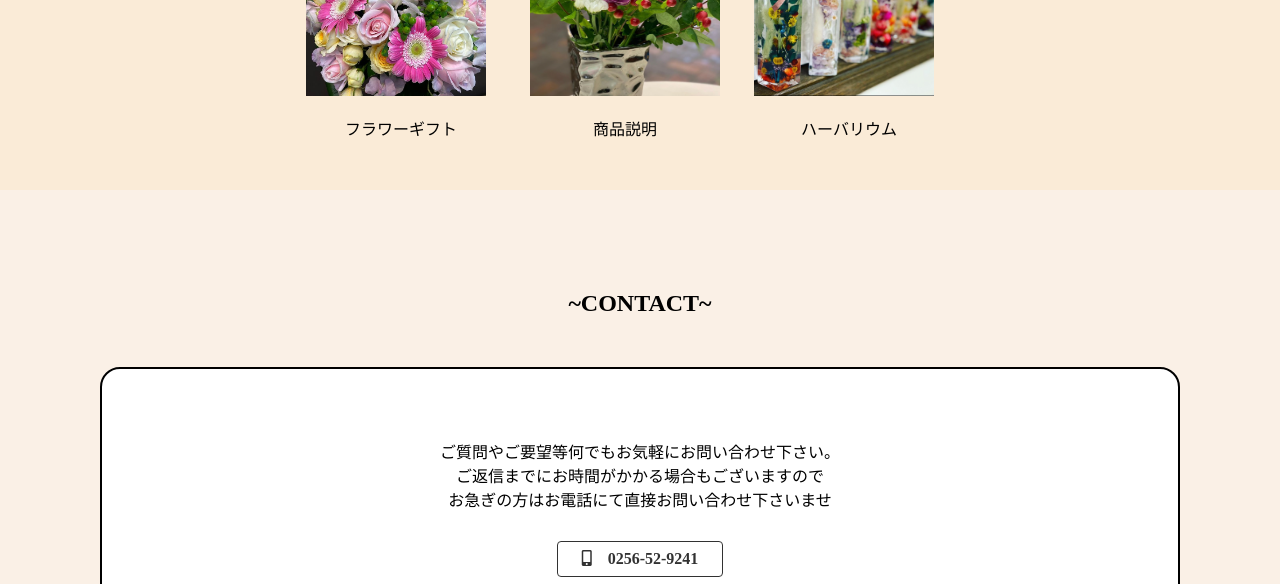
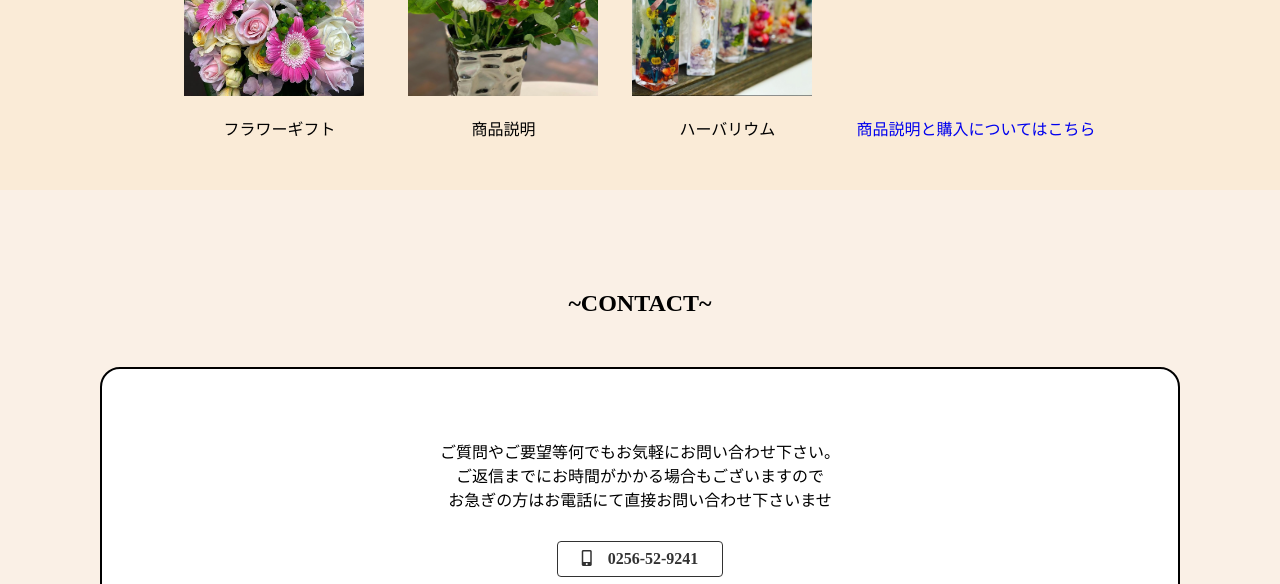
Before and after one commit to syousei-gif/iba-flower.sample, a plain HTML site: page index.html in a window 1280 px wide. Shown: the part 2620-3204 px from the top of the page. Drawn offline with nearby package versions, Linux system fonts and the light colour scheme.

Commit message:
Update index.html

```diff
--- a/index.html
+++ b/index.html
@@ -120,6 +120,7 @@
   <p>ハーバリウム</p>
 </div>
 
+<a href="#">商品説明と購入についてはこちら</a>
 </div>
 
 
```
